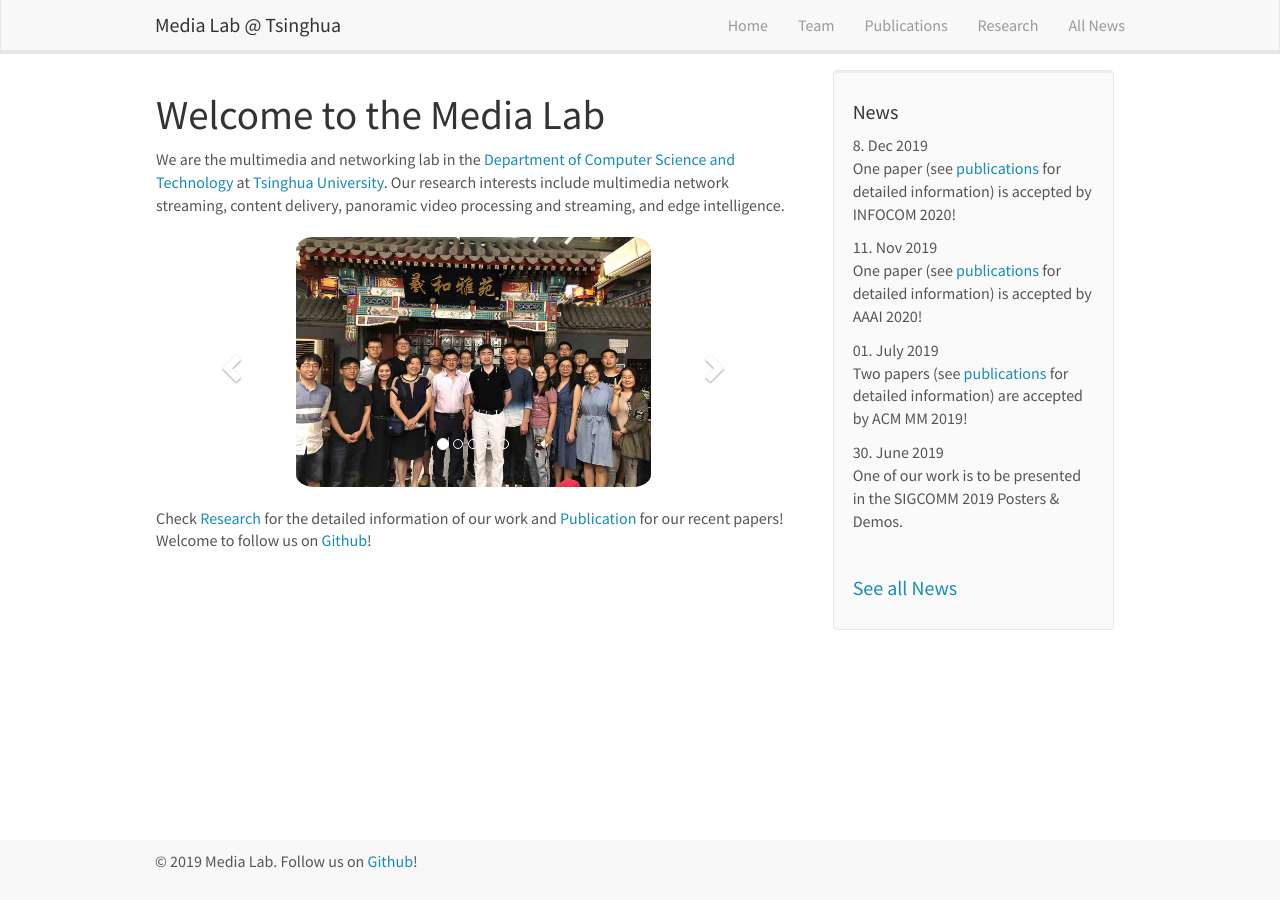
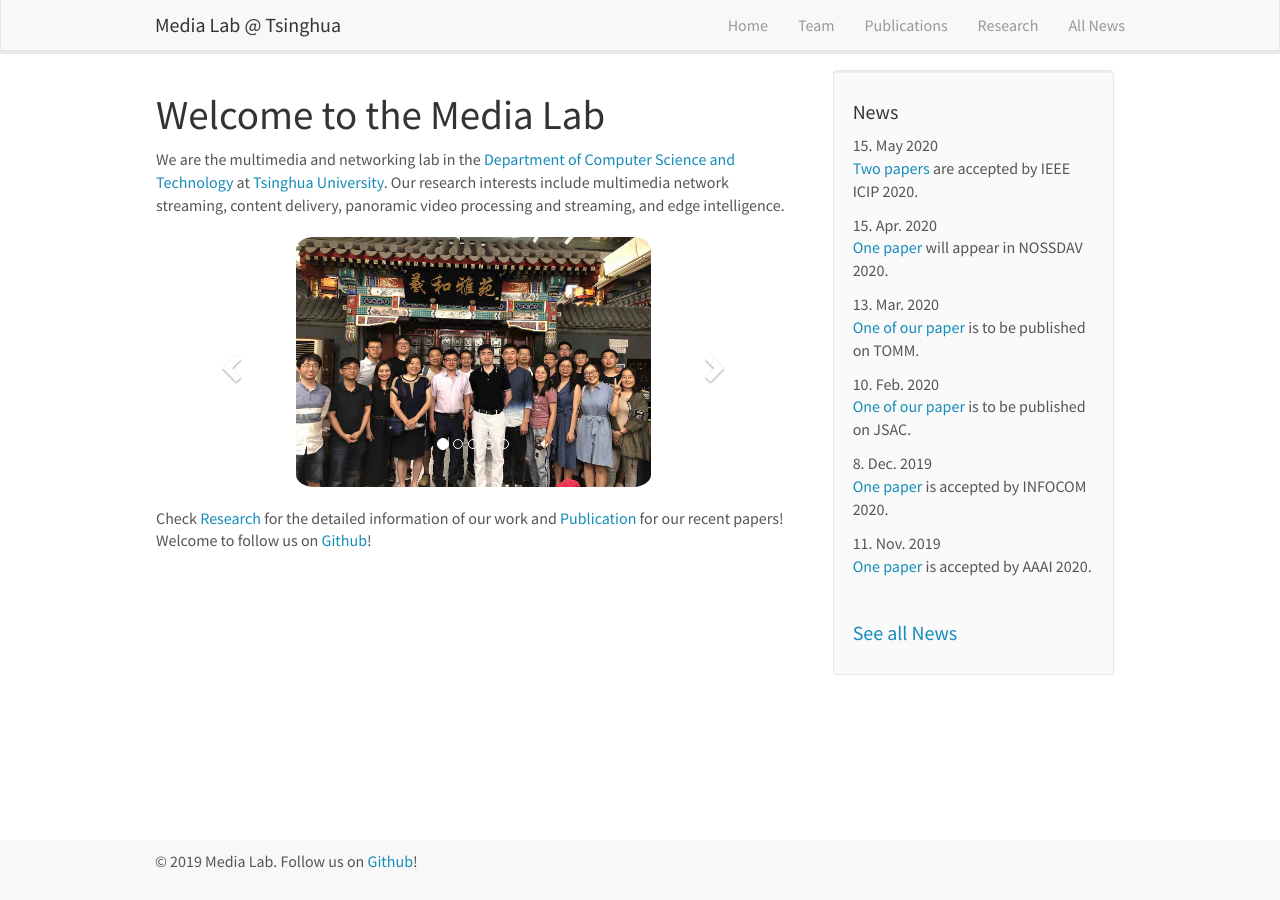
Before and after one commit to thu-media/homepage, a Jekyll site: the page built from _pages/home.md, in a window 1280 px wide. Built offline with Jekyll 4.4.1, drawn with Linux system fonts in a browser that asks for light colours.

Commit message:
update publication

```diff
--- a/_data/news.yml
+++ b/_data/news.yml
@@ -1,12 +1,24 @@
 
-- date: 8. Dec 2019
-  headline: One paper (see [publications](/publications) for detailed information) is accepted by INFOCOM 2020!
+- date: 15. May 2020
+  headline: "[Two papers](/publications) are accepted by IEEE ICIP 2020."
 
-- date: 11. Nov 2019
-  headline: One paper (see [publications](/publications) for detailed information) is accepted by AAAI 2020!
+- date: 15. Apr. 2020
+  headline: "[One paper](/publications) will appear in NOSSDAV 2020."
+
+- date: 13. Mar. 2020
+  headline: "[One of our paper](/publications) is to be published on TOMM."
+
+- date: 10. Feb. 2020
+  headline: "[One of our paper](/publications) is to be published on JSAC."
+
+- date: 8. Dec. 2019
+  headline: "[One paper](/publications) is accepted by INFOCOM 2020."
+
+- date: 11. Nov. 2019
+  headline: "[One paper](/publications) is accepted by AAAI 2020."
 
 - date: 01. July 2019
-  headline: Two papers (see [publications](/publications) for detailed information) are accepted by ACM MM 2019!
+  headline: "[Two papers](/publications) are accepted by ACM MM 2019!"
 
 - date: 30. June 2019
-  headline: One of our work is to be presented in the SIGCOMM 2019 Posters & Demos.
+  headline: "One of our work is to be presented in the SIGCOMM 2019 Posters & Demos."
--- a/_data/publist.yml
+++ b/_data/publist.yml
@@ -1,9 +1,26 @@
 - Year: 2020
   Publications:
+    - title: "DeepMPC: A Mixture ABR Approach via Deep Learning and MPC"
+      authors: Tianchi Huang, Lifeng Sun
+      file:
+      conference: To appear in IEEE International Conference on Image Processing (ICIP) 2020.
+
+    - title: "Continual Local Training for Better Initialization of Federated Models"
+      authors: Xin Yao, Lifeng Sun
+      file: https://arxiv.org/pdf/2005.12657.pdf
+      code: https://github.com/thu-media/FedCL
+      conference: To appear in IEEE International Conference on Image Processing (ICIP) 2020.
+
     - title: "Self-play Reinforcement Learning for Video Transmission"
       authors: Tianchi Huang, Rui-Xiao Zhang, Lifeng Sun
+      file: http://godka.github.io/nossdav20.pdf
+      code: https://github.com/thu-media/Zwei
+      conference: To appear in NOSSDAV 2020.
+
+    - title: "A Practical Learning-based Approach for Viewer Scheduling in the Crowdsourced Live Streaming"
+      authors: Rui-Xiao Zhang, Tianchi Huang, Ming Ma, Haitian Pang, Xin Yao, Chenglei Wu, Lifeng Sun
       file:
-      conference: To appear in NOSSDAV 2020.
+      conference: To appear in ACM Transactions on Multimedia Computing, Communications, and Applications (TOMM).
 
     - title: "Quality-aware Neural Adaptive Video Streaming with Lifelong Imitation Learning"
       authors: Tianchi Huang, Chao Zhou, Xin Yao, Rui-Xiao Zhang, Chenglei Wu, Bing Yu, Lifeng Sun
@@ -17,8 +34,8 @@
 
     - title: "A Spherical Convolution Approach for Learning Long Term Viewport Prediction in 360 Immersive Video"
       authors: Chenglei Wu, Rui-Xiao Zhang, Zhi Wang, Lifeng Sun
-      file:
-      conference: To appear in AAAI 2020.
+      file: https://www.aaai.org/Papers/AAAI/2020GB/AAAI-WuC.481.pdf
+      conference: The Thirty-Fourth AAAI Conference on Artificial Intelligence (AAAI-20).
 
 - Year: 2019
   Publications:
@@ -30,7 +47,7 @@
     - title: "Generalizing Rate Control Strategies for Real-time Video Streaming via Learning from Deep Learning"
       authors: Tianchi Huang, Rui-Xiao Zhang, Chenglei Wu, Xin Yao, Chao Zhou, Bing Yu, Lifeng Sun
       file: http://godka.github.io/mmasia19-aqarc.pdf
-      conference: To appear in ACM Multimedia Asia 2019.
+      conference: ACM Multimedia Asia 2019.
 
     - title: "Federated Learning with Additional Mechanisms on Clients to Reduce Communication Costs"
       authors: Xin Yao, Tianchi Huang, Chenglei Wu, Rui-Xiao Zhang, Lifeng Sun
```
